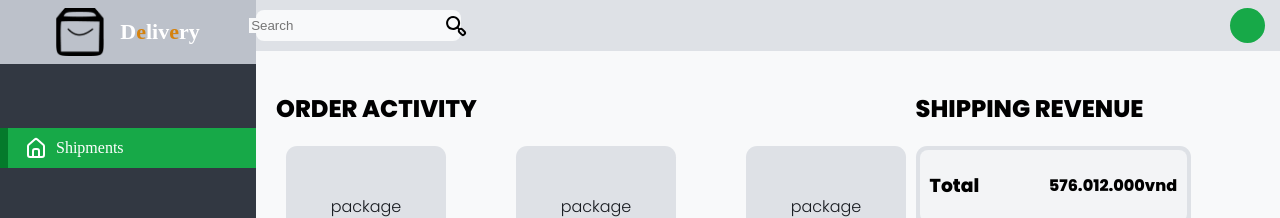
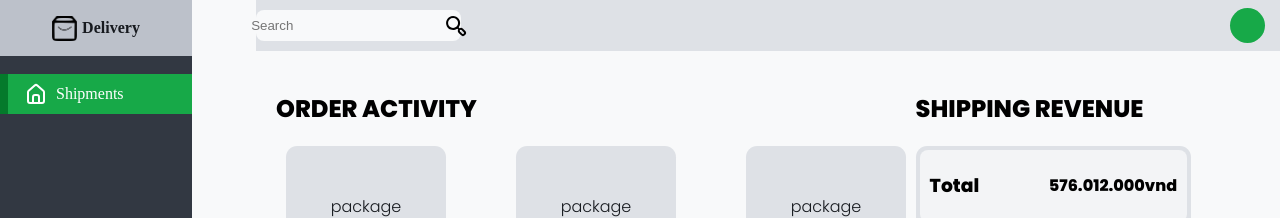
Before and after one commit to DuanNguyen2907/Delivery_sp09, a React (Create React App) app: page / in a window 1280 px wide. Shown: the top 218 px of the page. Built offline with nearby package versions, Linux system fonts and the light colour scheme; no server answers; the HTML template or start-up script is replaced by a standard one.

Commit message:
"Change Css Sidebar"

```diff
--- a/src/components/SideBar/Sidebar.css
+++ b/src/components/SideBar/Sidebar.css
@@ -4,37 +4,33 @@
     position: fixed;
     background-color: #323842FF;
     transition: all 300ms ease;
-    width: 20%;
+    width: 15%;
     height: 100% !important;
 }
 
 .logo {
     display: flex;
     font-weight: bold;
-    font-size: 22px;
-    gap: 1rem;
+    font-size: 16px;
+    gap: 5px;
     align-items: center;
     justify-content: center;
-    height: 8%;
-    color: white;
+    height: 7%;
+    color: #171A1FFF;
     background-color: #BCC1CAFF;
 }
 
 .logo>img {
-    width: 3rem;
-    height: 3rem;
-}
-
-.logo>span>span {
-    color: rgb(213, 130, 14);
+    width: 25px;
+    height: 25px;
 }
 
 /* menu */
 .menu {
-    margin-top: 4rem;
+    margin-top: 18px;
     display: flex;
     flex-direction: column;
-    gap: 0.6rem;
+    gap: 5px;
 }
 
 .menuItem {
```
